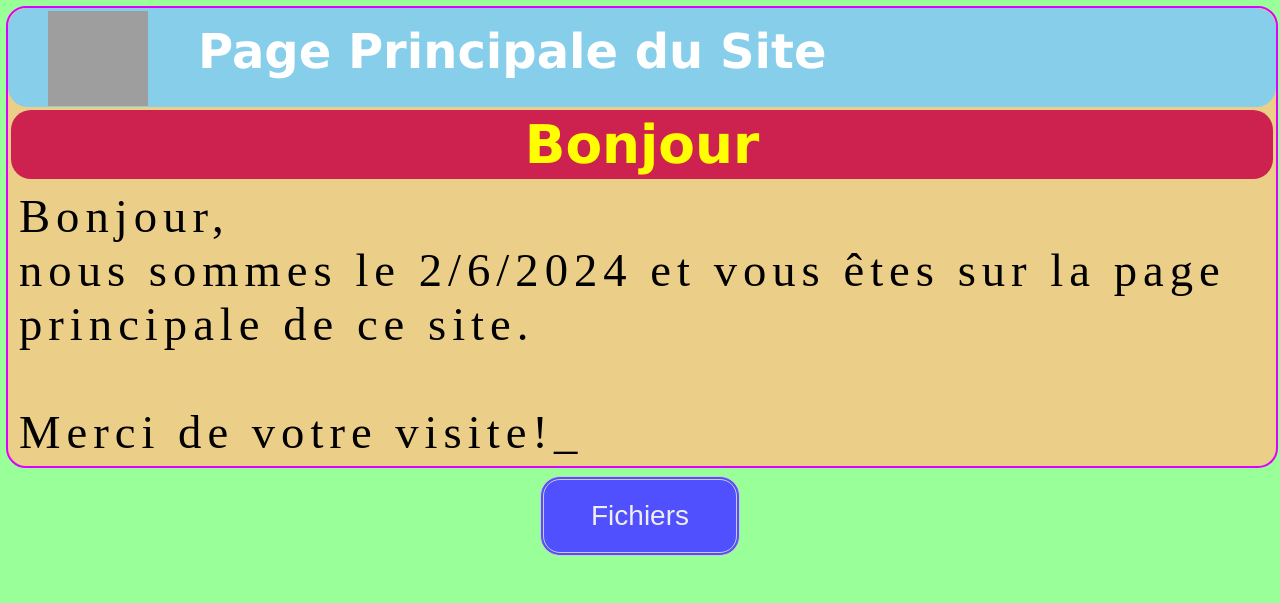
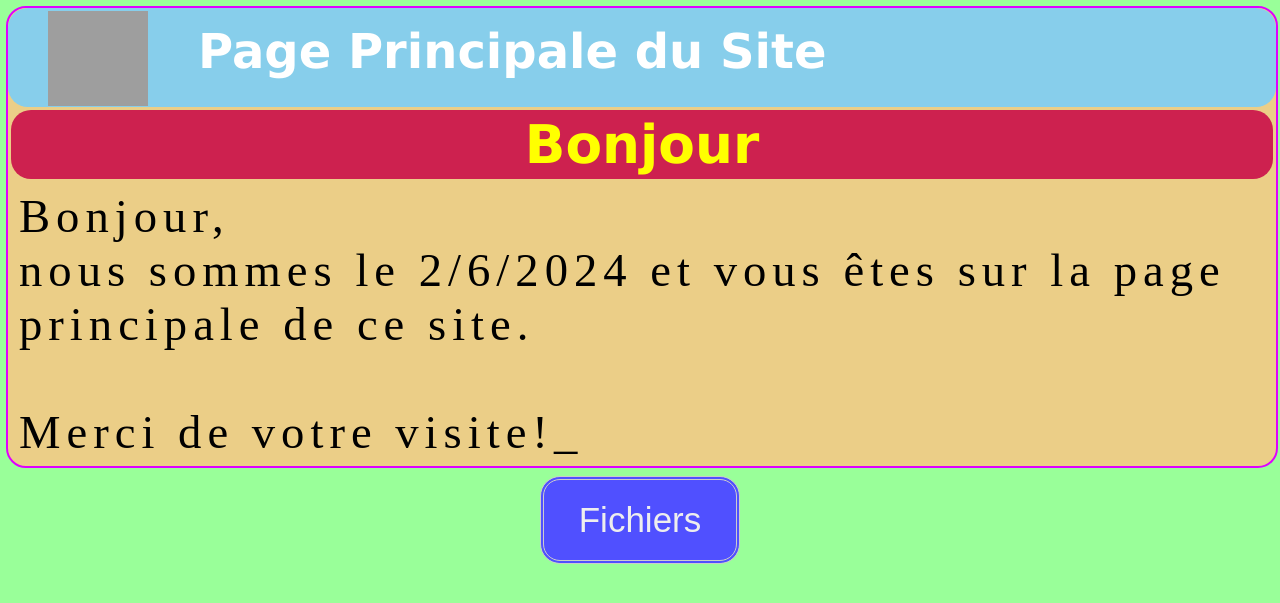
Before and after one commit to AstralArchitect/AstralArchitect.github.io, a PHP site: page /home/index-pc.html in a window 1280 px wide. Shown: the top 603 px of the page. Run offline with PHP 8.4, Linux system fonts and the light colour scheme; grey boxes are pictures that could not be loaded.

Commit message:
Update feuille.css

```diff
--- a/assets/start/feuille.css
+++ b/assets/start/feuille.css
@@ -198,7 +198,7 @@ button {
         border: 4px double #cccccc;
         color: #eeeeee;
         text-align: center;
-        font-size: 28px;
+        font-size: 35px;
         padding: 20px;
         width: 200px;
         transition: all 0.5s;
```
